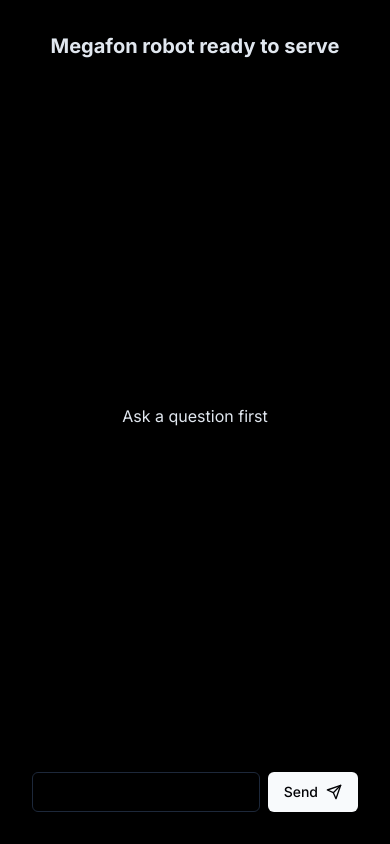
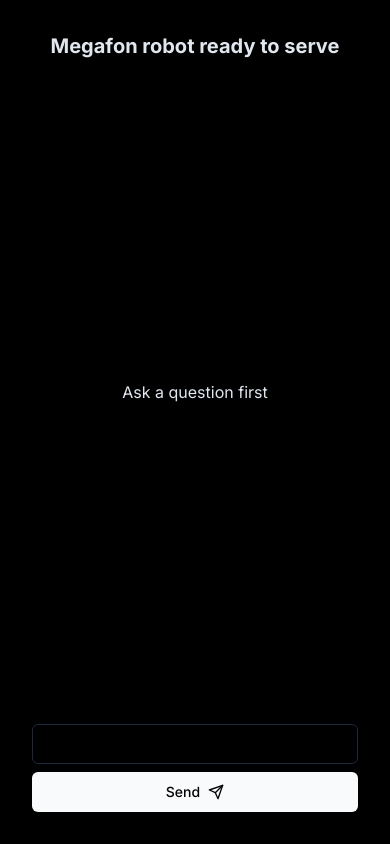
Before and after one commit to simonxabris/megafonrobot, a Next.js app: page / in a window 390 px wide. Built offline with nearby package versions, Linux system fonts and the light colour scheme.

Commit message:
fix button alignment

```diff
--- a/app/page.tsx
+++ b/app/page.tsx
@@ -48,9 +48,9 @@
     >
       <h1 className="text-xl font-bold">Megafon robot ready to serve</h1>
       <p>{answer}</p>
-      <form className="w-full flex" onSubmit={onSubmit}>
+      <form className="w-full flex flex-col sm:flex-row" onSubmit={onSubmit}>
         <Input placeholder="" name="prompt" />
-        <Button disabled={loading} className="ml-2">
+        <Button disabled={loading} className="mt-2 sm:ml-2 sm:mt-0">
           Send
           {loading ? (
             <Loader2 className="ml-2 h-4 w-4 animate-spin" />
```
